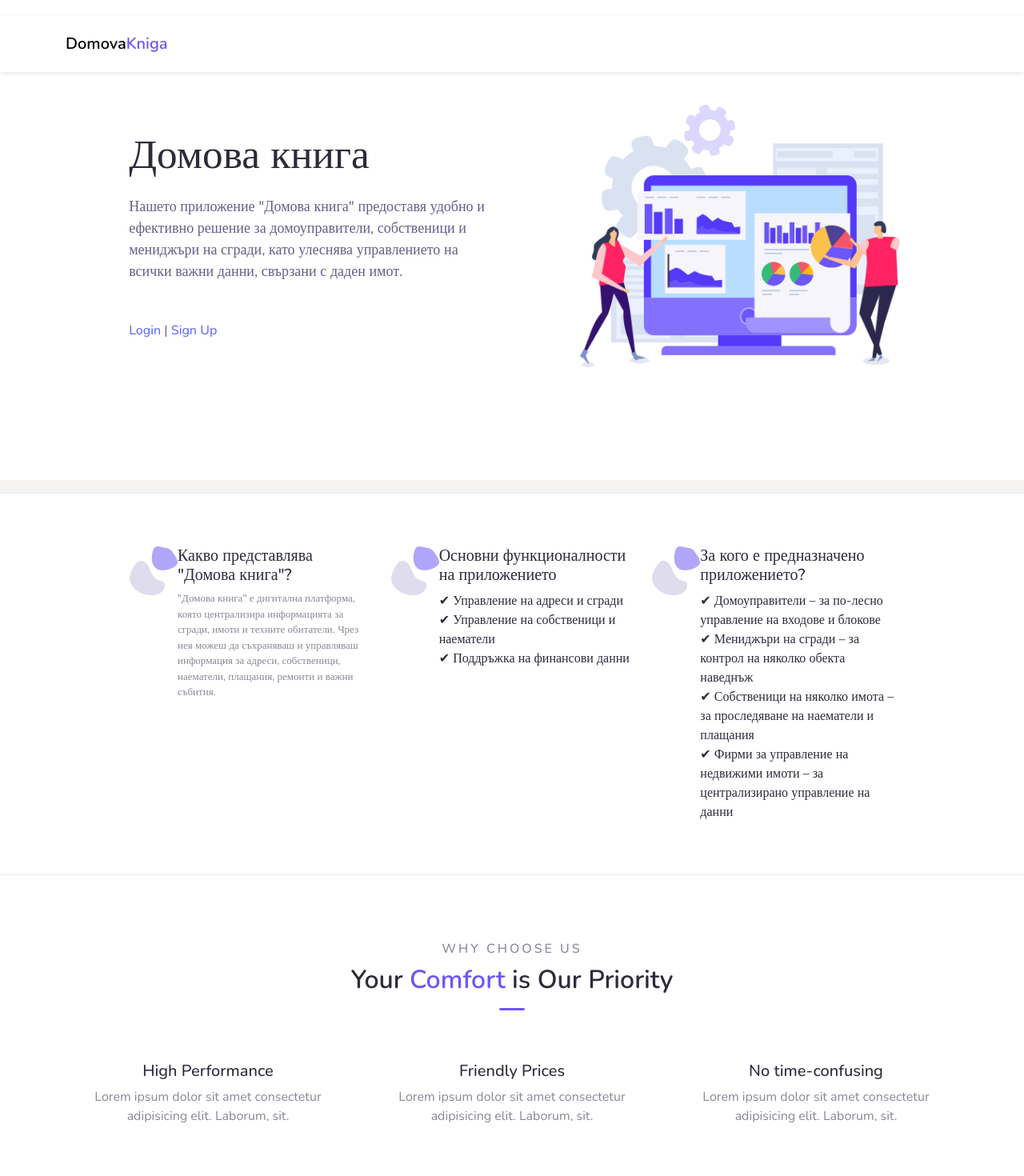
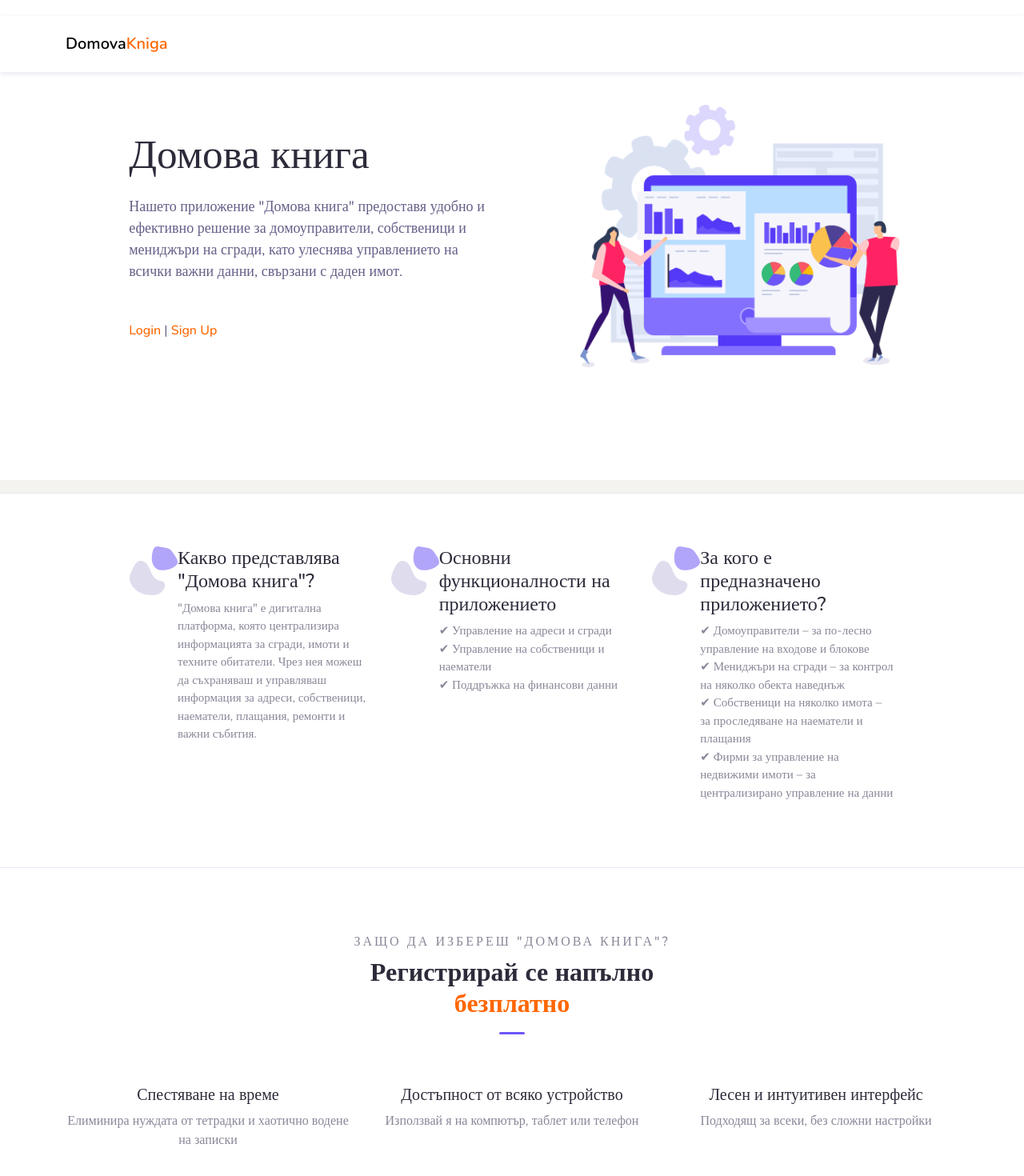
Before and after one commit to abochukov/household, a React (Vite) app: page / in a window 1280 px wide. Shown: the top 1470 px of the page at 80% size. Built offline with nearby package versions, Linux system fonts and the light colour scheme.

Commit message:
UI fixes on landing page

```diff
--- a/src/assets/styles/variables.scss
+++ b/src/assets/styles/variables.scss
@@ -1,3 +1,4 @@
 $main-font: "Nunito", serif;
 
 $green-color: #72AA37;
+$main-orange: #ff6600;
--- a/src/components/landing/landingPage.jsx
+++ b/src/components/landing/landingPage.jsx
@@ -56,7 +56,7 @@ const LandingPage = () => {
                     <img src={iconPattern} alt="Icon" />
                   </div>
                   <div>
-                    <h5>Какво представлява "Домова книга"?</h5>
+                    <h4>Какво представлява "Домова книга"?</h4>
                     <p>"Домова книга" е дигитална платформа, която централизира информацията за сгради, имоти и техните обитатели. Чрез нея можеш да съхраняваш и управляваш информация за адреси, собственици, наематели, плащания, ремонти и важни събития.</p>
                   </div>
                 </div>
@@ -68,11 +68,12 @@ const LandingPage = () => {
                     <img src={iconPattern} alt="Icon" />
                   </div>
                   <div>
-                    <h5> Основни функционалности на приложението</h5>
-                    {/* <p>Copywrite, blogpublic realations content translation.</p> */}
+                    <h4> Основни функционалности на приложението</h4>
+                      <p>
                         ✔ Управление на адреси и сгради<br/>
                         ✔ Управление на собственици и наематели<br/>
                         ✔ Поддръжка на финансови данни
+                      </p>
                   </div>
                 </div>
               </div>
@@ -83,12 +84,14 @@ const LandingPage = () => {
                     <img src={iconPattern} alt="Icon" />
                   </div>
                   <div>
-                    <h5>За кого е предназначено приложението?</h5>
+                    <h4>За кого е предназначено приложението?</h4>
                     {/* <p>Copywrite, blogpublic realations content translation.</p> */}
+                    <p>
                       ✔ Домоуправители – за по-лесно управление на входове и блокове<br/>
                       ✔ Мениджъри на сгради – за контрол на няколко обекта наведнъж<br/>
                       ✔ Собственици на няколко имота – за проследяване на наематели и плащания<br/>
                       ✔ Фирми за управление на недвижими имоти – за централизирано управление на данни
+                    </p>
 
                   </div>
                 </div>
@@ -101,26 +104,26 @@ const LandingPage = () => {
       <div className="page-section">
         <div className="container">
           <div className="text-center wow fadeInUp">
-            <div className="subhead">Why Choose Us</div>
-            <h2 className="title-section">Your <span className="marked">Comfort</span> is Our Priority</h2>
+            <div className="subhead">Защо да избереш "Домова книга"?</div>
+            <h2 className="title-section">Регистрирай се напълно <span className="marked">безплатно</span></h2>
             <div className="divider mx-auto"></div>
           </div>
 
           <div className="row mt-5 text-center">
             <div className="col-lg-4 py-3 wow fadeInUp">
               <div className="display-3"><span className="mai-shapes"></span></div>
-              <h5>High Performance</h5>
-              <p>Lorem ipsum dolor sit amet consectetur adipisicing elit. Laborum, sit.</p>
+              <h5>Спестяване на  време</h5>
+              <p>Елиминира нуждата от тетрадки и хаотично водене на записки</p>
             </div>
             <div className="col-lg-4 py-3 wow fadeInUp">
               <div className="display-3"><span className="mai-shapes"></span></div>
-              <h5>Friendly Prices</h5>
-              <p>Lorem ipsum dolor sit amet consectetur adipisicing elit. Laborum, sit.</p>
+              <h5>Достъпност от всяко устройство </h5>
+              <p>Използвай я на компютър, таблет или телефон</p>
             </div>
             <div className="col-lg-4 py-3 wow fadeInUp">
               <div className="display-3"><span className="mai-shapes"></span></div>
-              <h5>No time-confusing</h5>
-              <p>Lorem ipsum dolor sit amet consectetur adipisicing elit. Laborum, sit.</p>
+              <h5>Лесен и интуитивен интерфейс</h5>
+              <p>Подходящ за всеки, без сложни настройки</p>
             </div>
           </div>
         </div>
--- a/src/components/landing/theme.scss
+++ b/src/components/landing/theme.scss
@@ -31,13 +31,13 @@ body {
 }
 
 a {
-  color: #6C55F9;
+  color: $main-orange;
   text-decoration: none;
   background-color: transparent;
 }
 
 a:hover {
-  color: #5641df;
+  color: $main-orange;
   text-decoration: underline;
 }
 
@@ -64,11 +64,11 @@ a:hover {
 
 /* Color systems */
 .bg-primary {
-  background-color: #6C55F9 !important;
+  background-color: $main-orange !important;
 }
 
 a.bg-primary:hover, a.bg-primary:focus {
-  background-color: #5d47eb !important;
+  background-color: $main-orange !important;
 }
 
 .bg-accent {
@@ -144,7 +144,7 @@ a.bg-dark:hover, a.bg-dark:focus {
 }
 
 .text-primary {
-  color: #6C55F9 !important;
+  color: $main-orange !important;
 }
 
 a.text-primary:hover, a.text-primary:focus {
@@ -1126,7 +1126,7 @@ a.text-dark:hover, a.text-dark:focus {
 .navbar-light .navbar-nav .nav-link.show,
 .navbar-light .navbar-nav .nav-link.active {
   font-weight: 500;
-  color: #6C55F9;
+  color: $main-orange;
 }
 
 
@@ -1492,7 +1492,7 @@ a.text-dark:hover, a.text-dark:focus {
 
 .title-section .marked {
   position: relative;
-  color: #6C55F9;
+  color: $main-orange;
 }
 
 .title-section .marked::before {
@@ -1586,6 +1586,10 @@ a.text-dark:hover, a.text-dark:focus {
 
 .features .container {
   max-width: 980px;
+
+  a {
+    color: $main-orange !important
+  }
 }
 
 .features h5 {
@@ -1593,7 +1597,7 @@ a.text-dark:hover, a.text-dark:focus {
 }
 
 .features p {
-  font-size: 13px;
+  font-size: 15px;
   color: #898798;
 }
 
--- a/src/index.css
+++ b/src/index.css
@@ -29,7 +29,7 @@ body {
 
 a {
   font-weight: 500;
-  color: #646cff;
+  color: #ff6600;
   text-decoration: inherit;
 }
 a:hover {
```
Lines whose indentation alone changed are shown as unchanged.
